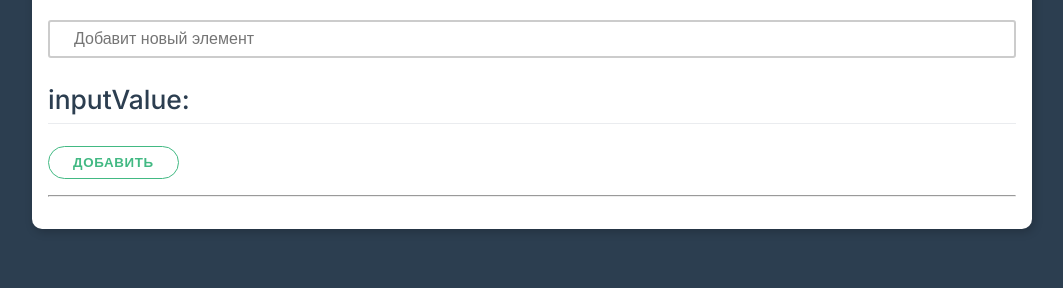
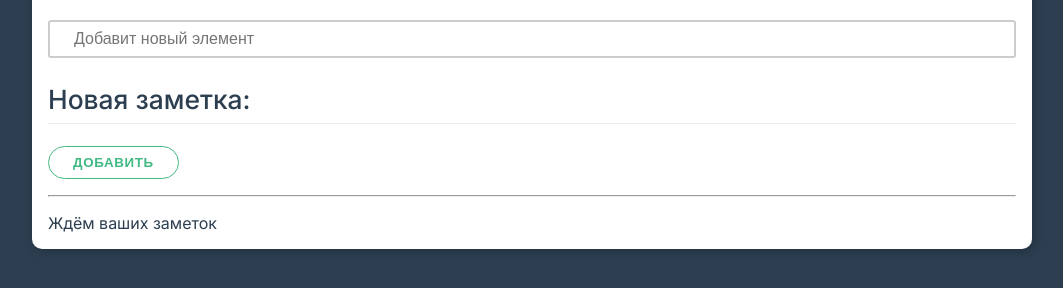
Before and after one commit to marba-serg/Code, a plain HTML site: page index.html in a window 1280 px wide. Shown: the part 102-390 px from the top of the page, without its empty margins (108-1171 px from the left). Drawn offline with nearby package versions, Linux system fonts and the light colour scheme.

Commit message:
add: add new js

```diff
--- a/index.html
+++ b/index.html
@@ -13,8 +13,11 @@
     <div id="app" class="container">
 
         <div class="card">
+
            <h1>{{ title}}</h1>
+
            <div class="form-control">
+
             <input type="text"
                 v-bind:placeholder="holder"
                 v-bind:value = "inputValue"
@@ -22,17 +25,22 @@
                 v-on:keypress.enter = "addNewNote"
                 >
            </div>
-           <h2>inputValue: {{ inputValue }}</h2>
+
+           <h2>Новая заметка: {{ inputValue }}</h2>
+
            <button class="btn" v-on:click = "addNewNote">Добавить</button>
 
            <hr/>
-           <ul class="list">
+
+           <ul class="list" v-if="notes.length !== 0">
+
             <li class="list-item" v-for = "(note, idx) in notes">{{idx+1}}) {{ note }}
-
                 <button class="btn danger" v-on:click = "removeNote(idx)">Удалить</button>
             </li>
 
            </ul>
+
+           <div v-else="notes.length === 0">Ждём ваших заметок</div>
         </div>
 
     </div>
```
